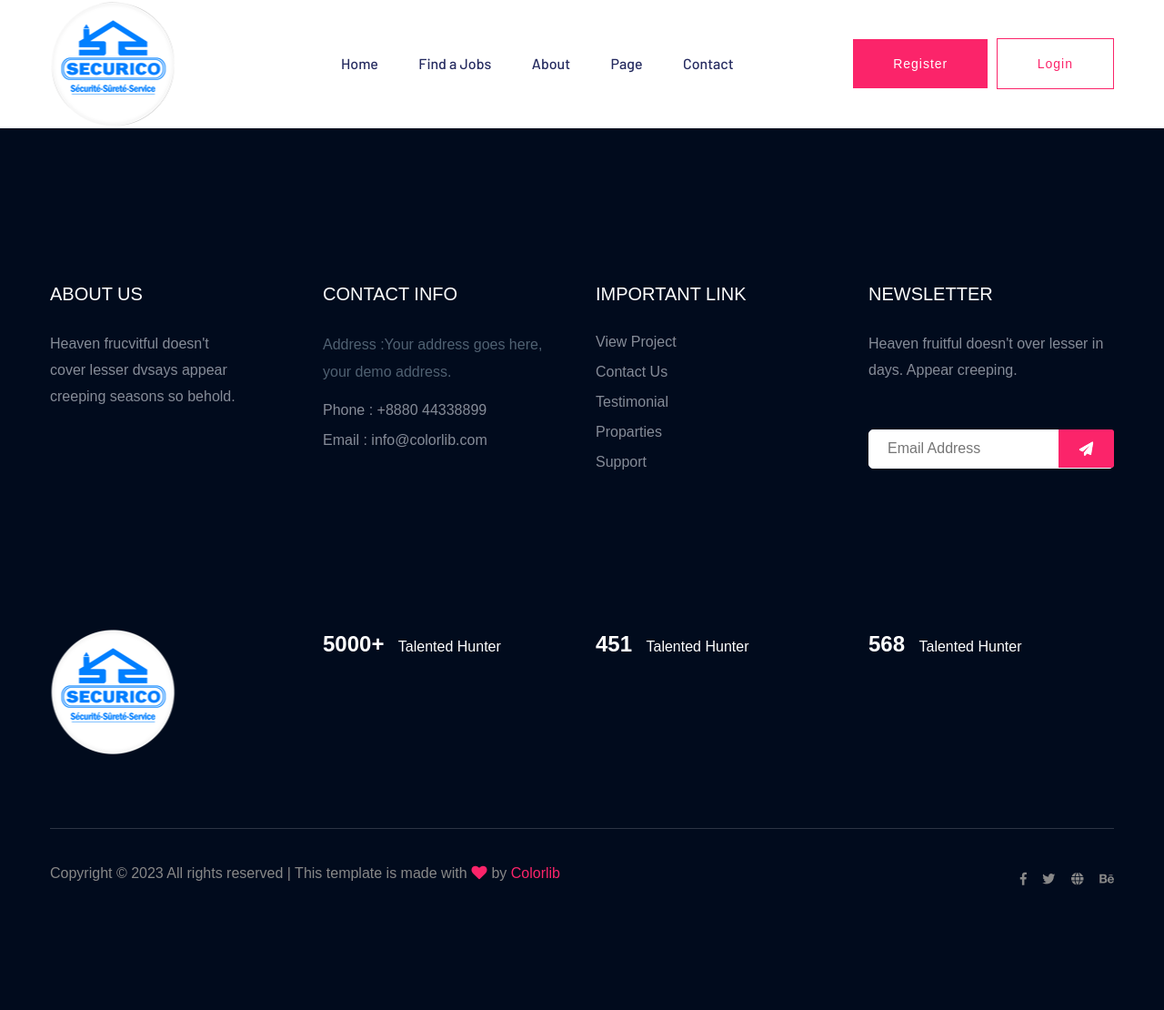
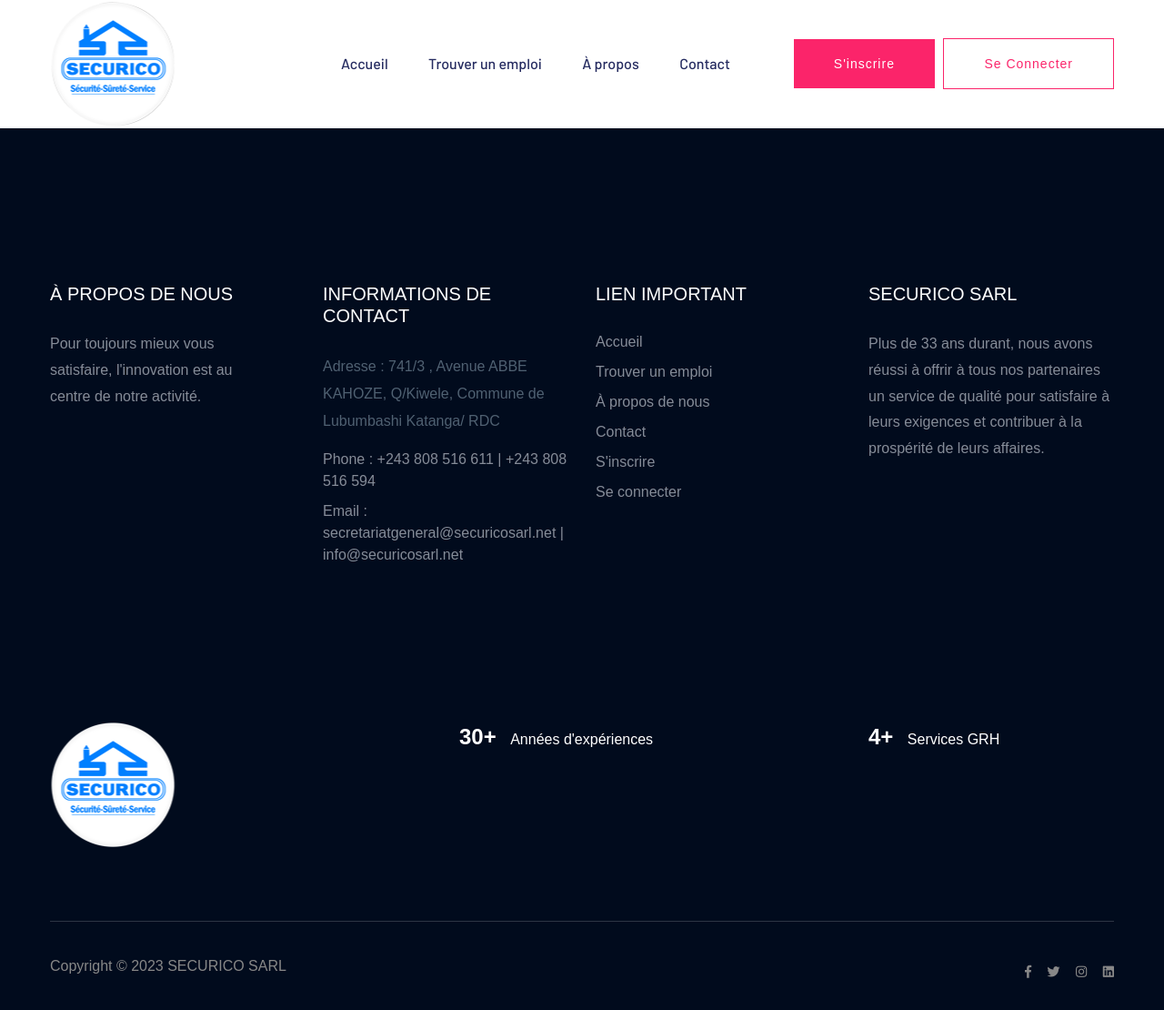
Before and after one commit to vanotis720/Securico-Job, a Laravel app: template resources/views/front/templates/app.blade.php in a window 1280 px wide. Shown: the whole page at 91% size. Before the commit the page ends 973 px from the top, so only its background shows below. Run offline with Laravel 10, Linux system fonts and the light colour scheme; the template is opened without the code that fills it, so the values that code supplies are empty; some web fonts are replaced.

Commit message:
header menu and footer

```diff
--- a/resources/views/front/templates/footer.blade.php
+++ b/resources/views/front/templates/footer.blade.php
@@ -7,10 +7,12 @@
                     <div class="single-footer-caption mb-50">
                         <div class="single-footer-caption mb-30">
                             <div class="footer-tittle">
-                                <h4>About Us</h4>
+                                <h4>À propos de nous</h4>
                                 <div class="footer-pera">
-                                    <p>Heaven frucvitful doesn't cover lesser dvsays appear creeping seasons so
-                                        behold.</p>
+                                    <p>
+                                        Pour toujours mieux vous satisfaire, l'innovation est au centre de notre
+                                        activité.
+                                    </p>
                                 </div>
                             </div>
                         </div>
@@ -20,14 +22,15 @@
                 <div class="col-xl-3 col-lg-3 col-md-4 col-sm-5">
                     <div class="single-footer-caption mb-50">
                         <div class="footer-tittle">
-                            <h4>Contact Info</h4>
+                            <h4>Informations de contact</h4>
                             <ul>
                                 <li>
-                                    <p>Address :Your address goes
-                                        here, your demo address.</p>
+                                    <p>Adresse : 741/3 , Avenue ABBE KAHOZE, Q/Kiwele, Commune de Lubumbashi
+                                        Katanga/ RDC</p>
                                 </li>
-                                <li><a href="#">Phone : +8880 44338899</a></li>
-                                <li><a href="#">Email : info@colorlib.com</a></li>
+                                <li><a href="tel:+243 808 516 611">Phone : +243 808 516 611 | +243 808 516 594</a></li>
+                                <li><a href="mailto:info@securicosarl.net">Email : secretariatgeneral@securicosarl.net |
+                                        info@securicosarl.net</a></li>
                             </ul>
                         </div>
 
@@ -36,13 +39,14 @@
                 <div class="col-xl-3 col-lg-3 col-md-4 col-sm-5">
                     <div class="single-footer-caption mb-50">
                         <div class="footer-tittle">
-                            <h4>Important Link</h4>
+                            <h4>Lien important</h4>
                             <ul>
-                                <li><a href="#"> View Project</a></li>
-                                <li><a href="#">Contact Us</a></li>
-                                <li><a href="#">Testimonial</a></li>
-                                <li><a href="#">Proparties</a></li>
-                                <li><a href="#">Support</a></li>
+                                <li><a href="/"> Accueil</a></li>
+                                <li><a href="#">Trouver un emploi</a></li>
+                                <li><a href="#">À propos de nous</a></li>
+                                <li><a href="#">Contact</a></li>
+                                <li><a href="#">S'inscrire</a></li>
+                                <li><a href="#">Se connecter</a></li>
                             </ul>
                         </div>
                     </div>
@@ -50,29 +54,13 @@
                 <div class="col-xl-3 col-lg-3 col-md-4 col-sm-5">
                     <div class="single-footer-caption mb-50">
                         <div class="footer-tittle">
-                            <h4>Newsletter</h4>
+                            <h4>SECURICO SARL</h4>
                             <div class="footer-pera footer-pera2">
-                                <p>Heaven fruitful doesn't over lesser in days. Appear creeping.</p>
-                            </div>
-                            <!-- Form -->
-                            <div class="footer-form">
-                                <div id="mc_embed_signup">
-                                    <form target="_blank"
-                                        action="https://spondonit.us12.list-manage.com/subscribe/post?u=1462626880ade1ac87bd9c93a&amp;id=92a4423d01"
-                                        method="get" class="subscribe_form relative mail_part">
-                                        <input type="email" name="email" id="newsletter-form-email"
-                                            placeholder="Email Address" class="placeholder hide-on-focus"
-                                            onfocus="this.placeholder = ''"
-                                            onblur="this.placeholder = ' Email Address '">
-                                        <div class="form-icon">
-                                            <button type="submit" name="submit" id="newsletter-submit"
-                                                class="email_icon newsletter-submit button-contactForm"><img
-                                                    src="{{ asset('assets/img/icon/form.png') }}"
-                                                    alt=""></button>
-                                        </div>
-                                        <div class="mt-10 info"></div>
-                                    </form>
-                                </div>
+                                <p>
+                                    Plus de 33 ans durant, nous avons réussi à offrir à tous nos partenaires un service
+                                    de qualité pour satisfaire à leurs exigences et contribuer à la prospérité de leurs
+                                    affaires.
+                                </p>
                             </div>
                         </div>
                     </div>
@@ -83,27 +71,19 @@
                 <div class="col-xl-3 col-lg-3 col-md-4 col-sm-6">
                     <!-- logo -->
                     <div class="footer-logo mb-20">
-                        <a href="index.html"><img src="{{ asset('assets/img/logo/logo.png') }}"
-                                alt=""></a>
+                        <a href="index.html"><img src="{{ asset('assets/img/logo/logo.png') }}" alt=""></a>
                     </div>
                 </div>
                 <div class="col-xl-3 col-lg-3 col-md-4 col-sm-5">
                     <div class="footer-tittle-bottom">
-                        <span>5000+</span>
-                        <p>Talented Hunter</p>
+                        <span>30+</span>
+                        <p>Années d'expériences</p>
                     </div>
                 </div>
                 <div class="col-xl-3 col-lg-3 col-md-4 col-sm-5">
                     <div class="footer-tittle-bottom">
-                        <span>451</span>
-                        <p>Talented Hunter</p>
-                    </div>
-                </div>
-                <div class="col-xl-3 col-lg-3 col-md-4 col-sm-5">
-                    <!-- Footer Bottom Tittle -->
-                    <div class="footer-tittle-bottom">
-                        <span>568</span>
-                        <p>Talented Hunter</p>
+                        <span>4+</span>
+                        <p>Services GRH</p>
                     </div>
                 </div>
             </div>
@@ -117,14 +97,10 @@
                     <div class="col-xl-10 col-lg-10 ">
                         <div class="footer-copy-right">
                             <p>
-                                <!-- Link back to Colorlib can't be removed. Template is licensed under CC BY 3.0. -->
                                 Copyright &copy;
                                 <script>
                                     document.write(new Date().getFullYear());
-                                </script> All rights reserved | This template is made with <i
-                                    class="fa fa-heart" aria-hidden="true"></i> by <a href="https://colorlib.com"
-                                    target="_blank">Colorlib</a>
-                                <!-- Link back to Colorlib can't be removed. Template is licensed under CC BY 3.0. -->
+                                </script>  SECURICO SARL
                             </p>
                         </div>
                     </div>
@@ -132,8 +108,8 @@
                         <div class="footer-social f-right">
                             <a href="#"><i class="fab fa-facebook-f"></i></a>
                             <a href="#"><i class="fab fa-twitter"></i></a>
-                            <a href="#"><i class="fas fa-globe"></i></a>
-                            <a href="#"><i class="fab fa-behance"></i></a>
+                            <a href="#"><i class="fab fa-instagram"></i></a>
+                            <a href="#"><i class="fab fa-linkedin"></i></a>
                         </div>
                     </div>
                 </div>
@@ -142,3 +118,7 @@
     </div>
     <!-- Footer End-->
 </footer>
+
+{{--
+<iframe src="https://www.google.com/maps/embed?pb=!1m14!1m8!1m3!1d7957.072786850933!2d15.304414000000001!3d-4.30978!3m2!1i1024!2i768!4f13.1!3m3!1m2!1s0x1a6a33f3d1017fbd%3A0xf0cafbb85719ef9a!2sSECURICO%20SARL!5e0!3m2!1sfr!2scd!4v1685095224206!5m2!1sfr!2scd" width="800" height="600" style="border:0;" allowfullscreen="" loading="lazy" referrerpolicy="no-referrer-when-downgrade"></iframe>
+--}}
--- a/resources/views/front/templates/header.blade.php
+++ b/resources/views/front/templates/header.blade.php
@@ -7,7 +7,7 @@
                     <div class="col-lg-3 col-md-2">
                         <!-- Logo -->
                         <div class="logo">
-                            <a href="index.html"><img src="{{ asset('assets/img/logo/logo.png') }}" alt=""></a>
+                            <a href="/"><img src="{{ asset('assets/img/logo/logo.png') }}" alt="logo"></a>
                         </div>
                     </div>
                     <div class="col-lg-9 col-md-9">
@@ -16,25 +16,25 @@
                             <div class="main-menu">
                                 <nav class="d-none d-lg-block">
                                     <ul id="navigation">
-                                        <li><a href="index.html">Home</a></li>
-                                        <li><a href="job_listing.html">Find a Jobs </a></li>
-                                        <li><a href="about.html">About</a></li>
-                                        <li><a href="#">Page</a>
+                                        <li><a href="/">Accueil</a></li>
+                                        <li><a href="job_listing.html">Trouver un emploi</a></li>
+                                        <li><a href="about.html">À propos</a></li>
+                                        {{-- <li><a href="#">Page</a>
                                             <ul class="submenu">
                                                 <li><a href="blog.html">Blog</a></li>
                                                 <li><a href="single-blog.html">Blog Details</a></li>
                                                 <li><a href="elements.html">Elements</a></li>
                                                 <li><a href="job_details.html">job Details</a></li>
                                             </ul>
-                                        </li>
+                                        </li> --}}
                                         <li><a href="contact.html">Contact</a></li>
                                     </ul>
                                 </nav>
                             </div>
                             <!-- Header-btn -->
                             <div class="header-btn d-none f-right d-lg-block">
-                                <a href="#" class="btn head-btn1">Register</a>
-                                <a href="#" class="btn head-btn2">Login</a>
+                                <a href="#" class="btn head-btn1">S'inscrire</a>
+                                <a href="#" class="btn head-btn2">Se connecter</a>
                             </div>
                         </div>
                     </div>
```
Also changed, not shown: public/assets/favicon/android-chrome-192x192.png (renamed from public/assets/img/favicon/android-chrome-192x192.png), public/assets/favicon/android-chrome-512x512.png (renamed from public/assets/img/favicon/android-chrome-512x512.png), public/assets/favicon/apple-touch-icon.png (renamed from public/assets/img/favicon/apple-touch-icon.png), public/assets/favicon/favicon-16x16.png (renamed from public/assets/img/favicon/favicon-16x16.png), public/assets/favicon/favicon-32x32.png (renamed from public/assets/img/favicon/favicon-32x32.png), public/assets/favicon/favicon.ico (renamed from public/assets/img/favicon/favicon.ico), public/assets/favicon/site.webmanifest (renamed from public/assets/img/favicon/site.webmanifest), public/assets/img/logo/logo2_footer.png (deleted).
